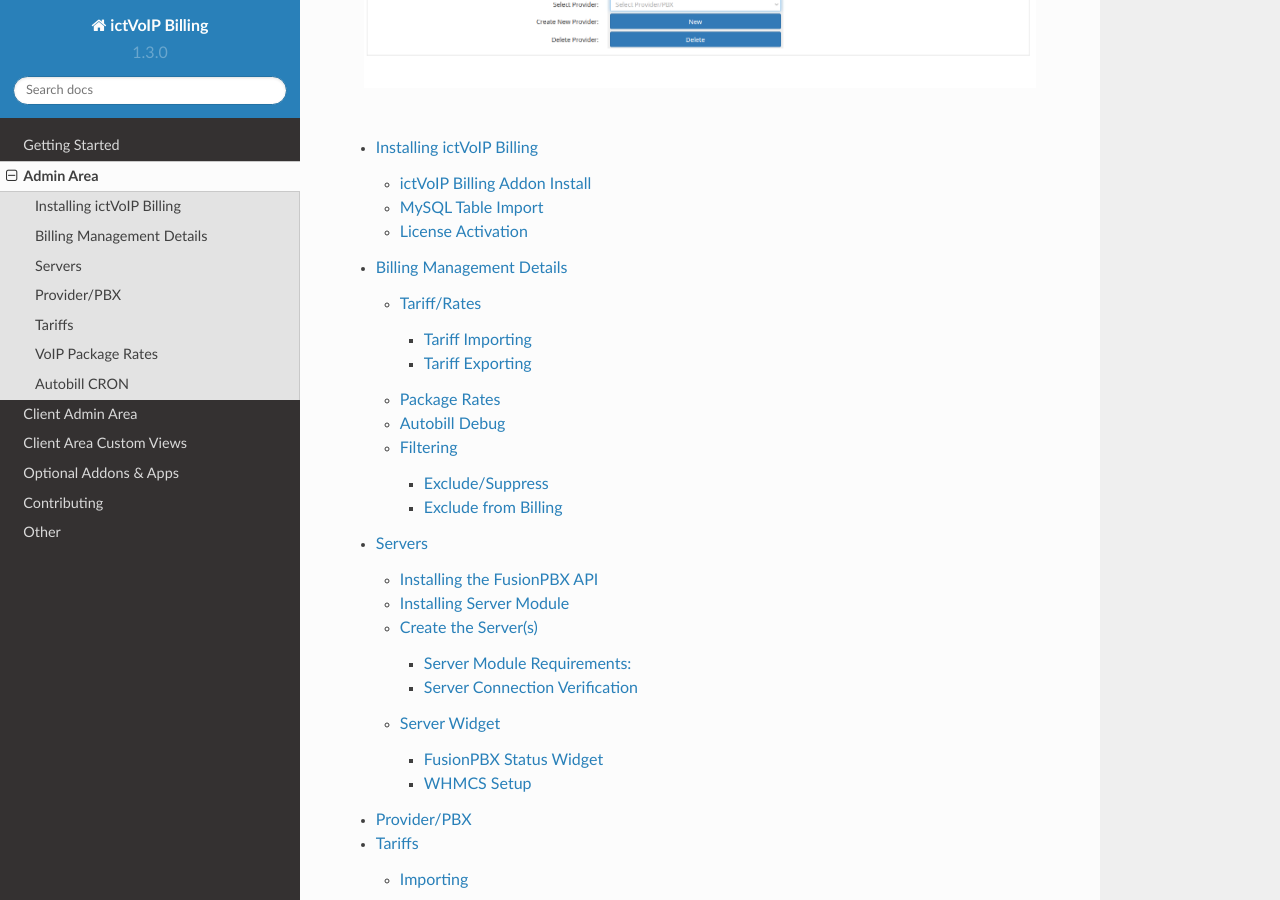
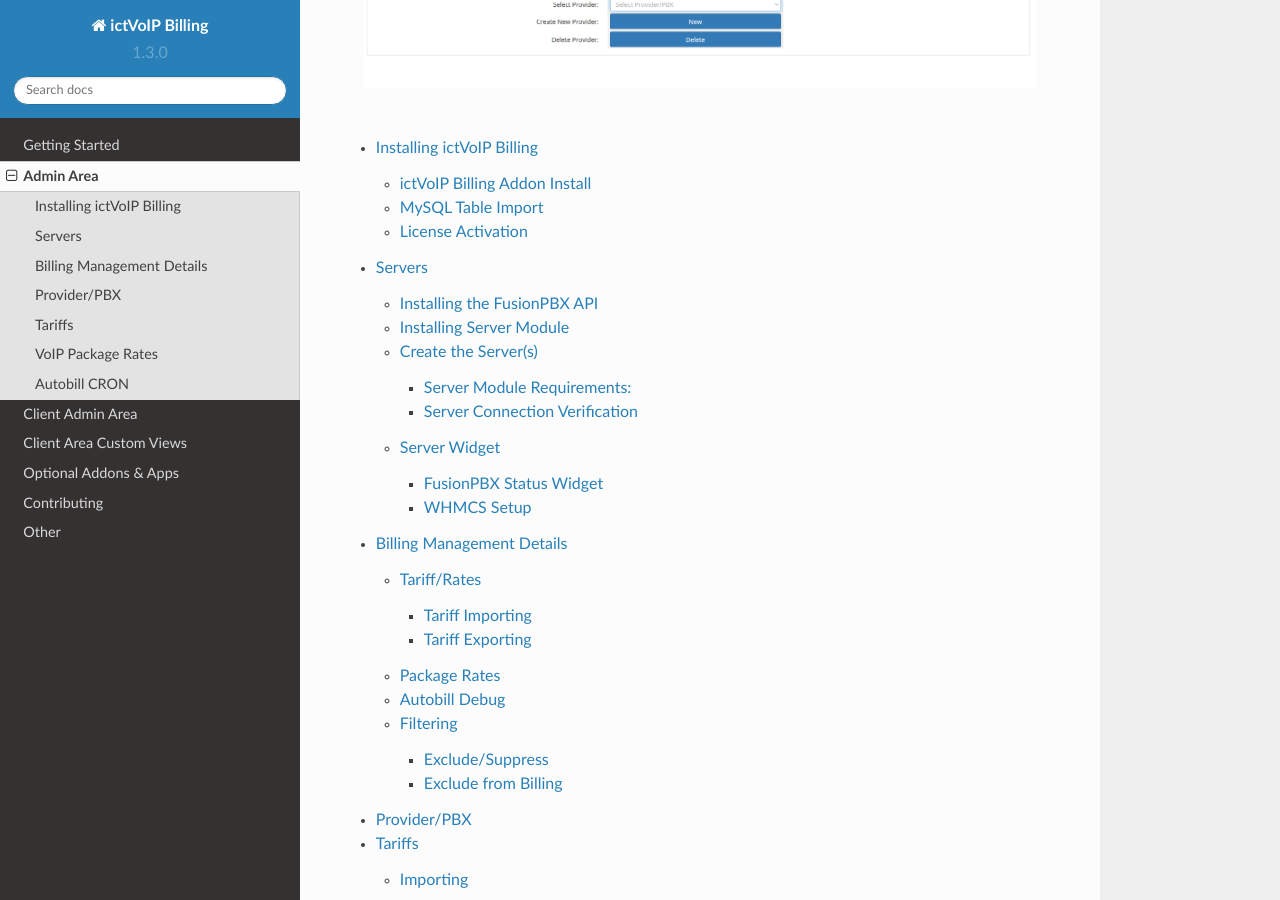
Before and after one commit to ictvoip/ictvoip-docs, a Sphinx documentation site: the page built from docs/source/admin.rst, in a window 1280 px wide and 900 px high, scrolled down 460 px. Built offline with Sphinx 7.4.7 and the Read the Docs theme 2.0.0, drawn with Linux system fonts in a browser that asks for light colours; pages that are not in the unit, such as notebooks, are missing from menus.

```diff
--- a/docs/source/admin.rst
+++ b/docs/source/admin.rst
@@ -17,8 +17,8 @@ ictVoIP Billing Admin area for the management of addon configuration and setup o
   :glob:
 
   admin/ictvoipbilling.rst
+  admin/servers.rst
   admin/billing_management.rst
-  admin/servers.rst
   admin/providers.rst
   admin/tariffs.rst
   admin/packages.rst
```
